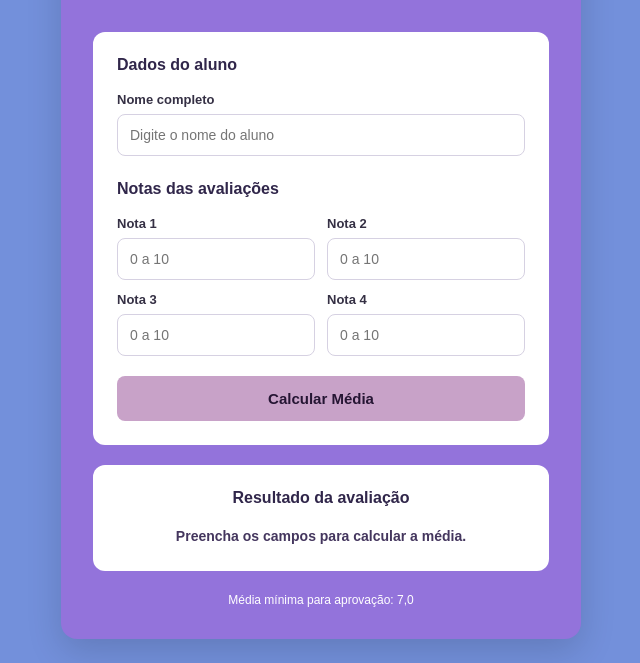
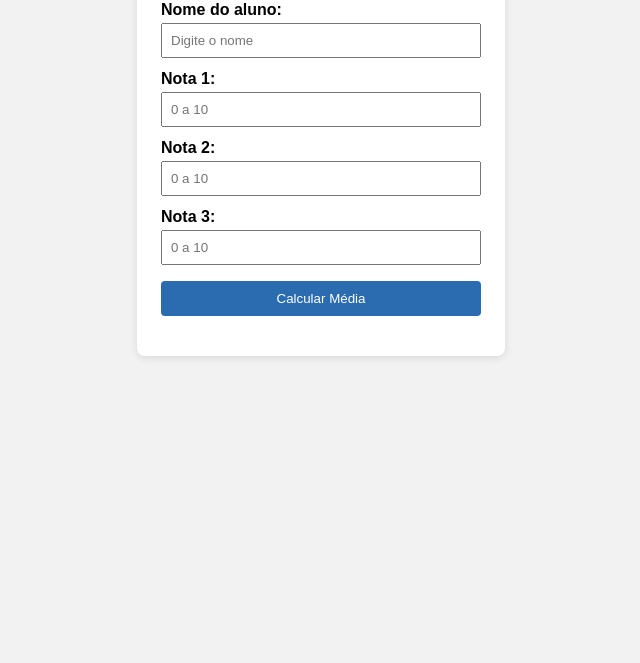
Before and after one commit to vinisma/calculadora-de-bimestre, a plain HTML site: page index.html in a window 1280 px wide. Shown: the part 205-868 px from the top of the page, without its empty margins (319-959 px from the left). After the commit the page ends 800 px from the top, so only its background shows below. Drawn offline with Linux system fonts and the light colour scheme.

Commit message:
Add files via upload

```diff
--- a/index.html
+++ b/index.html
@@ -1,117 +1,34 @@
-
 <!DOCTYPE html>
 <html lang="pt-BR">
-
 <head>
     <meta charset="UTF-8">
     <meta name="viewport" content="width=device-width, initial-scale=1.0">
     <title>Sistema de Acompanhamento Acadêmico</title>
     <link rel="stylesheet" href="style.css">
-    <script src="script.js" defer></script>
 </head>
+<body>
+    <div class="container">
+        <h1>Sistema de Acompanhamento Acadêmico</h1>
 
-<body>
+        <form id="form-aluno">
+            <label for="nome">Nome do aluno:</label>
+            <input type="text" id="nome" placeholder="Digite o nome">
 
-    <!-- Matheus Ribeiro Magalhães: layout profissional e organizado -->
-    <main class="container">
+            <label for="nota1">Nota 1:</label>
+            <input type="number" id="nota1" placeholder="0 a 10">
 
-        <header class="cabecalho">
-            <span class="etiqueta">GESTÃO ACADÊMICA</span>
-            <h1>Sistema de Acompanhamento Acadêmico</h1>
-            <p>Consulte o desempenho escolar do aluno.</p>
-        </header>
+            <label for="nota2">Nota 2:</label>
+            <input type="number" id="nota2" placeholder="0 a 10">
 
-        <section class="formulario">
+            <label for="nota3">Nota 3:</label>
+            <input type="number" id="nota3" placeholder="0 a 10">
 
-            <h2>Dados do aluno</h2>
+            <button type="button" id="btn-calcular">Calcular Média</button>
+        </form>
 
-            <label for="nome">Nome completo</label>
-            <input
-                type="text"
-                id="nome"
-                placeholder="Digite o nome do aluno"
-            >
+        <div id="resultado"></div>
+    </div>
 
-            <h2>Notas das avaliações</h2>
-
-            <!-- Matheus Ribeiro Magalhães:
-                 inclusão da Nota 4 e organização das avaliações -->
-            <div class="grupo-notas">
-
-                <div>
-                    <label for="nota1">Nota 1</label>
-                    <input
-                        type="number"
-                        id="nota1"
-                        min="0"
-                        max="10"
-                        step="any"
-                        placeholder="0 a 10"
-                    >
-                </div>
-
-                <div>
-                    <label for="nota2">Nota 2</label>
-                    <input
-                        type="number"
-                        id="nota2"
-                        min="0"
-                        max="10"
-                        step="any"
-                        placeholder="0 a 10"
-                    >
-                </div>
-
-                <div>
-                    <label for="nota3">Nota 3</label>
-                    <input
-                        type="number"
-                        id="nota3"
-                        min="0"
-                        max="10"
-                        step="any"
-                        placeholder="0 a 10"
-                    >
-                </div>
-
-                <div>
-                    <label for="nota4">Nota 4</label>
-                    <input
-                        type="number"
-                        id="nota4"
-                        min="0"
-                        max="10"
-                        step="any"
-                        placeholder="0 a 10"
-                    >
-                </div>
-
-            </div>
-
-            <!-- Evelyn Jasmine: cor lilás do botão -->
-            <!-- Markus André: animações de interação -->
-            <button type="button" id="btn-calcular">
-                Calcular Média
-            </button>
-
-        </section>
-
-        <!-- Wemerson Gustavo: três mensagens de resultado -->
-        <section class="area-resultado" aria-live="polite">
-
-            <h2>Resultado da avaliação</h2>
-
-            <p id="resultado">
-                Preencha os campos para calcular a média.
-            </p>
-
-        </section>
-
-        <footer>
-            Média mínima para aprovação: 7,0
-        </footer>
-
-    </main>
-
+    <script src="script.js"></script>
 </body>
 </html>
--- a/script.js
+++ b/script.js
@@ -1,61 +1,77 @@
+// Função que calcula a média e mostra o resultado
+function calcularMedia() {
 
-// Vinicius Marcelo Alencar Moraes:
-// Média mínima para aprovação alterada para 7.
+  // Captura os valores digitados
+  let nome = document.getElementById("nome").value.trim();
+  let nota1 = document.getElementById("nota1").value;
+  let nota2 = document.getElementById("nota2").value;
+  let nota3 = document.getElementById("nota3").value;
 
-// Wemerson Gustavo:
-// Três mensagens de resultado utilizando if, else if e else.
 
-const botao = document.getElementById("btn-calcular");
+// Conferir: algum campo vazio?
 
-botao.addEventListener("click", function () {
+  if (nome === "" || nota1 === "" || nota2 === "" || nota3 === "") {
+  document.getElementById("resultado").innerText = "Preencha o nome e as três notas!";
+  document.getElementById("resultado").className = "erro"
+  return;
+  }
 
-    const nome = document.getElementById("nome").value.trim();
-    const resultado = document.getElementById("resultado");
+// Conferir: o nome tem algum número?
+if (/[0-9]/.test(nome)) {
+  document.getElementById("resultado").innerText = "O nome não pode ter números!";
+  document.getElementById("resultado").className = "erro"
+  return;
+  }
 
-    // Matheus Ribeiro Magalhães:
-    // inclusão da Nota 4 no sistema.
-    const campos = ["nota1", "nota2", "nota3", "nota4"].map(
-        id => document.getElementById(id).value
-    );
+// Agora sim, transformar as notas em número
+nota1 = Number(nota1);
+nota2 = Number(nota2);
+nota3 = Number(nota3);
 
-    // Verifica se todos os campos foram preenchidos
-    if (!nome || campos.some(valor => valor.trim() === "")) {
-        resultado.textContent = "Preencha todos os campos.";
-        return;
+// Conferir: alguma nota fora de 0 a 10?
+if (nota1 < 0 || nota1 > 10 ||
+    nota2 < 0 || nota2 > 10 ||
+    nota3 < 0 || nota3 > 10) {
+    document.getElementById("resultado").innerText = "Escolha um número de 0 a 10!"
+    return;
     }
 
-    const notas = campos.map(Number);
+  console.log("Nome:", nome);
+  console.log("Nota 1:", nota1);
+  console.log("Nota 2:", nota2);
+  console.log("Nota 3:", nota3);
 
-    // Verifica se todas as notas estão entre 0 e 10
-    if (notas.some(nota =>
-        !Number.isFinite(nota) || nota < 0 || nota > 10
-    )) {
-        resultado.textContent = "Digite notas entre 0 e 10.";
-        return;
-    }
+  // Calcula a média das 3 notas
+  let media = (nota1 + nota2 + nota3) / 3;
 
-    // Matheus Ribeiro Magalhães:
-    // cálculo da média com as quatro avaliações.
-    const media = (
-        notas[0] + notas[1] + notas[2] + notas[3]
-    ) / 4;
+  console.log("Média calculada:", media);
 
-    let situacao;
+  // Define a situação do aluno usando if/else
+  let situacao;
 
-    // Wemerson Gustavo:
-    // inclusão de três opções de resultado.
-    if (media > 7) {
-        situacao = "Parabéns, você passou!";
+  if (media >= 7) {
+    situacao = "Aprovado";
+    document.getElementById("resultado").className = "aprovado"
+  }
+  else if (media >= 5 && media <= 6.9) {
+    situacao = "Recuperação";
+    document.getElementById("resultado").className = "recuperacao"
+  }
+  else {
+    situacao = "Reprovado";
+    document.getElementById("resultado").className = "reprovado"
+  }
+  console.log("Situação:", situacao);
 
-    } else if (Math.abs(media - 7) < 1e-9) {
-        situacao = "Você passou na média. Parabéns!";
+  // Passo 1: arredonda a média para 1 casa decimal
+  let mediaArredondada = media.toFixed(1);
 
-    } else {
-        situacao = "Infelizmente, você não alcançou a média.";
-    }
+  // Passo 2: monta o texto que vai aparecer na tela
+  let texto = nome + " — Média: " + mediaArredondada
+    + " (" + situacao + ")";
 
-    // Exibição do resultado
-    resultado.textContent =
-        `${nome} - Média: ${media.toFixed(1)} - ${situacao}`;
-
-});
+  // Passo 3: mostra o texto na tela
+  document.getElementById("resultado").innerText = texto;
+}
+// Quando o botão for clicado, chama a função acima
+document.getElementById("btn-calcular").addEventListener("click", calcularMedia);
--- a/style.css
+++ b/style.css
@@ -1,180 +1,64 @@
-
-/* Matheus Ribeiro Magalhães: layout profissional */
-* {
-    box-sizing: border-box;
+body {
+  font-family: Arial, sans-serif;
+  background-color: #f2f2f2;
+  display: flex;
+  justify-content: center;
+  padding: 20px;
 }
 
-body {
-    font-family: Arial, sans-serif;
-    background: #7390DB;
-    display: flex;
-    justify-content: center;
-    align-items: center;
-    min-height: 100vh;
-    margin: 0;
-    padding: 24px;
-}
-
-/* Maria Clara Sena: alteração do fundo para #9373DB */
 .container {
-    background: #9373DB;
-    width: 100%;
-    max-width: 520px;
-    padding: 32px;
-    border-radius: 16px;
-    box-shadow: 0 12px 35px rgba(0, 0, 0, 0.15);
-}
-
-/* Matheus Ribeiro Magalhães: cabeçalho */
-.cabecalho {
-    text-align: center;
-    color: white;
-    margin-bottom: 30px;
-}
-
-.etiqueta {
-    display: inline-block;
-    background: rgba(255, 255, 255, 0.2);
-    padding: 7px 14px;
-    border-radius: 20px;
-    font-size: 11px;
-    font-weight: bold;
-    letter-spacing: 1.5px;
-}
-
-h1 {
-    font-size: 26px;
-    line-height: 1.3;
-}
-
-.cabecalho p {
-    font-size: 14px;
-    line-height: 1.6;
-}
-
-.formulario,
-.area-resultado {
   background: white;
   padding: 24px;
-    border-radius: 12px;
-}
-
-h2 {
-    font-size: 16px;
-    color: #30264a;
-    margin: 0 0 18px;
-}
-
-.formulario h2:not(:first-child) {
-    margin-top: 24px;
+  border-radius: 8px;
+  box-shadow: 0 2px 8px rgba(0,0,0,0.1);
+  width: 320px;
 }
 
 label {
   display: block;
-    margin-bottom: 7px;
-    font-size: 13px;
+  margin-top: 12px;
   font-weight: bold;
-    color: #353044;
 }
 
 input {
   width: 100%;
-    padding: 12px;
-    border: 1px solid #d6d1e2;
-    border-radius: 8px;
-    font-size: 14px;
-    outline: none;
+  padding: 8px;
+  margin-top: 4px;
+  box-sizing: border-box;
 }
 
-input:focus {
-    border-color: #9373DB;
-    box-shadow: 0 0 0 3px rgba(147, 115, 219, 0.2);
+button {
+  margin-top: 16px;
+  padding: 10px;
+  width: 100%;
+  background-color: #2b6cb0;
+  color: white;
+  border: none;
+  border-radius: 4px;
+  cursor: pointer;
 }
 
-/* Matheus Ribeiro Magalhães:
-   quatro notas organizadas em duas colunas */
-.grupo-notas {
-    display: grid;
-    grid-template-columns: repeat(2, minmax(0, 1fr));
-    gap: 12px;
-}
-
-.grupo-notas > div {
-    min-width: 0;
-}
-
-/* Evelyn Jasmine: botão na cor lilás */
-/* Markus André: animações ao passar o mouse e clicar */
-button {
-    width: 100%;
-    margin-top: 20px;
-    padding: 14px;
-    background: #C8A2C8;
-    color: #251533;
-    border: none;
-    border-radius: 8px;
-    font-size: 15px;
+#resultado {
+  margin-top: 16px;
+  font-size: 18px;
   font-weight: bold;
-    cursor: pointer;
-    transition: transform 0.3s, background 0.3s;
-}
-
-/* Markus André: animação ao passar o mouse */
-button:hover {
-    background: #B98AB9;
-    transform: scale(1.04);
-}
-
-/* Markus André: animação ao clicar */
-button:active {
-    background: #A875A8;
-    transform: scale(0.95);
-}
-
-button:focus-visible {
-    outline: 2px solid #30264a;
-    outline-offset: 3px;
-}
-
-/* Matheus Ribeiro Magalhães: área de resultado */
-.area-resultado {
-    margin-top: 20px;
   text-align: center;
 }
 
-#resultado {
-    margin: 0;
-    color: #44365e;
-    font-size: 14px;
-    font-weight: bold;
-    line-height: 1.6;
+/* Cores: o JavaScript escolhe qual classer usar */
+
+.aprovado {
+  color: #2f855a;
 }
 
-footer {
-    margin-top: 22px;
-    color: white;
-    font-size: 12px;
-    text-align: center;
+.recuperacao {
+  color: #b7791f;
 }
 
-/* Matheus Ribeiro Magalhães: adaptação para celulares */
-@media (max-width: 480px) {
-    .container {
-        padding: 20px;
+.reprovado {
+  color: #c53030;
 }
 
-    .grupo-notas {
-        grid-template-columns: 1fr;
+.erro {
+  color: #c53030;
 }
-
-    h1 {
-        font-size: 22px;
-    }
-}
-
-/* Acessibilidade */
-@media (prefers-reduced-motion: reduce) {
-    button {
-        transition: none;
-    }
-}
```
Also changed, not shown: 1 other file. Lines whose indentation alone changed are shown as unchanged.
